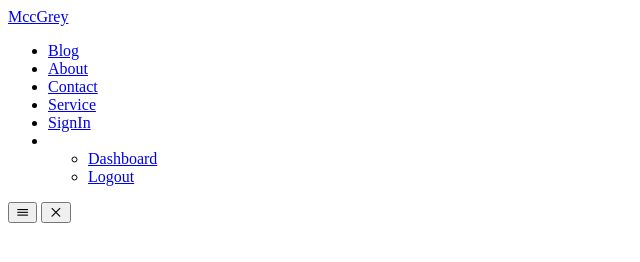
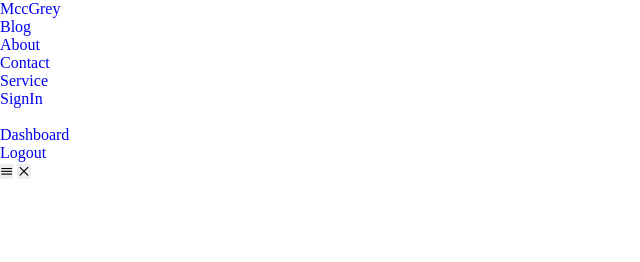
Before and after one commit to MccGrey/memoir, a plain HTML site: page index.html in a window 1280 px wide. Shown: the whole page, without its empty margins (0-640 px from the left). Drawn offline with nearby package versions, Linux system fonts and the light colour scheme.

Commit message:
add general style

```diff
--- a/style.css
+++ b/style.css
@@ -26,3 +26,21 @@
     --card-border-radius-5: 5rem;
 
 }
+/* ============================GENERAL===========================================*/
+
+* {
+
+    margin: 0;
+    padding: 0;
+    outline: 0;
+    border: 0;
+    appearance: none;
+    list-style: none;
+    text-decoration: none;
+    box-sizing: border-box;
+}
+
+body {
+
+
+}
```
